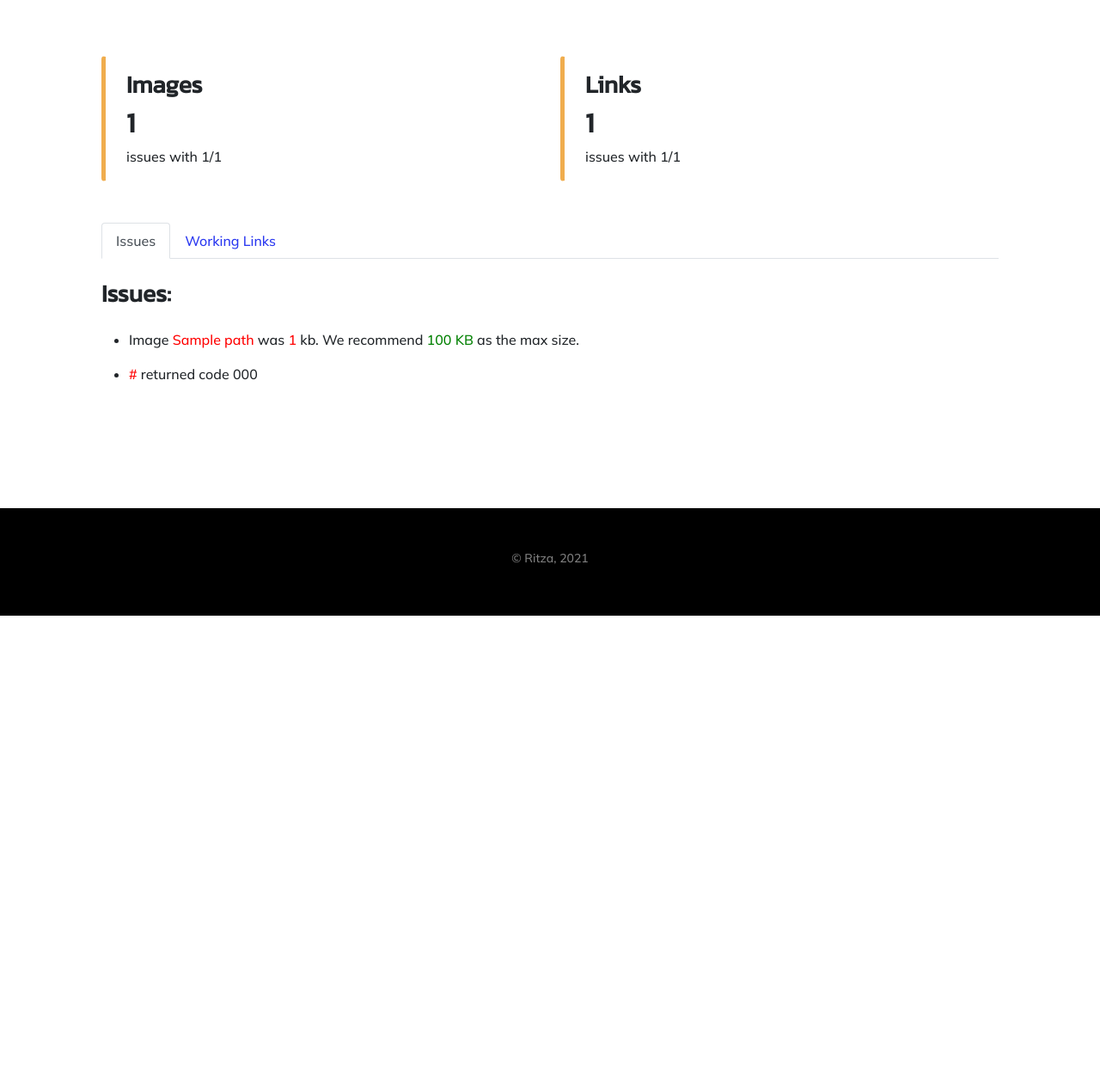
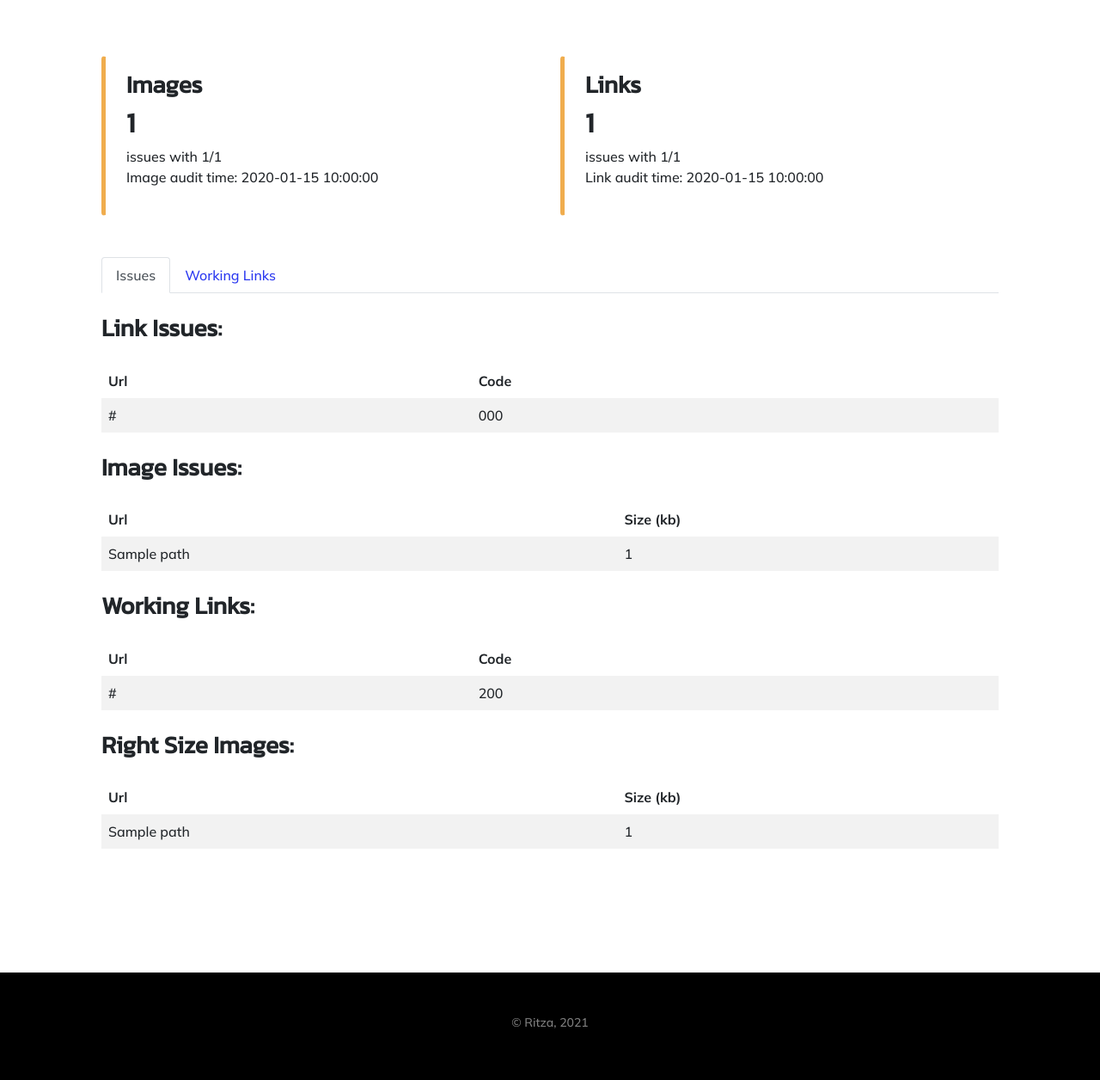
Before and after one commit to ritza-co/docs-audit-server, a Flask app: template templates/display.html in a window 1280 px wide. Shown: the part 215-1471 px from the top of the page at 86% size. Before the commit the page ends 931 px from the top, so only its background shows below. Run offline with Flask 2, Linux system fonts and the light colour scheme; the template is opened without the code that fills it: most values are stand-ins (such as "Sample title", 1, 10 or a date in 2020); some libraries are stand-ins or nearby versions.

Commit message:
optimizations, frontend ,etc

```diff
--- a/main.py
+++ b/main.py
@@ -65,7 +65,8 @@ def status():
 def dashboard():
     tasks = task_manager.get_incomplete_tasks()
     projects = controller.get_projects()
-    print(tasks)
+    # print(tasks)
+
     return render_template("dashboard.html", tasks=tasks, projects=projects)
 
 @app.route("/dashboard-submit")
--- a/task_manager.py
+++ b/task_manager.py
@@ -15,31 +15,44 @@ def initialise_db():
         db['task-requests'] = {}
     if 'results' not in db:
         db['results'] = {}
+    if 'work-queue' not in db:
+        db['work-queue'] = []
 
 def get_task(task_id):
     return dict(db['tasks'][task_id])
 
 def get_result(task_id):
-    return dict(db['results'][task_id])
+    print(f"getting result for {task_id}")
+    results = dict(db['results'][task_id])
+    return results
 
 def get_results():
-    results = [dict(db['results'][result]) for result in db['results']]
+    print("Getting results")
+    t1 = datetime.now()
+#     results = [dict(db['results'][result]) for result in db['results']]
+    results = dict(db['results'])
+    t2 = datetime.now()
+    print("calculation took", t2 - t1)
     return results
 
+'''
 def get_tasks():
     tasks = [dict(db['tasks'][task]) for task in db['tasks']]
     return tasks
+'''
 
+'''
 def get_recrawl_tasks():
-    tasks_to_recrawl = [dict(db['tasks'][task]) for task in db['tasks'] if db['tasks'][task]['status'] == STATUS_RECRAWL]
+    # tasks_to_recrawl = [dict(db['tasks'][task]) for task in db['tasks'] if db['tasks'][task]['status'] == STATUS_RECRAWL]
+    tasks_to_recrawl = [db[task] for task in db['tasks'] if db['tasks'][task]['status'] == STATUS_SUBMITTED]
     return tasks_to_recrawl
+'''
 
 def get_incomplete_tasks():
-    incomplete_tasks = [dict(db['tasks'][task]) for task in db['tasks'] if db['tasks'][task]['status'] == STATUS_SUBMITTED]
-    tasks_to_recrawl = get_recrawl_tasks()
-
-    for task in tasks_to_recrawl:
-        incomplete_tasks.append(task)
+    # incomplete_tasks = [dict(db['tasks'][task]) for task in db['tasks'] if db['tasks'][task]['status'] == STATUS_SUBMITTED]
+    print("getting incopmlete tasks")
+    incomplete_tasks = [db[task] for task in db['tasks'] if db['tasks'][task]['status'] in ( STATUS_SUBMITTED, STATUS_RECRAWL)]
+    print("got, getting recrawl tasks")
     return incomplete_tasks
 
 def create_task(task_type, input_data):
@@ -70,18 +83,19 @@ def handle_task_creation(input_list):
     for url in input_list:
         create_task("image_audit", url)
         create_task("link_audit", url)
-        #create_task("lighthouse", url)
+        print("creating lighthouse task")
+        create_task("lighthouse", url)
 
 def get_oldest_incomplete_task(requested_task_type):
     tasks = db['tasks']
     if requested_task_type:
         tasks_by_date = sorted(
-            [(tasks[task]['created_at'], tasks[task]['task_id']) for task in tasks if tasks[task]['status'] == STATUS_SUBMITTED and tasks[task]['task_type'] == requested_task_type]
+            [(tasks[task]['created_at'], tasks[task]['task_id']) for task in tasks if tasks[task]['status'] in (STATUS_SUBMITTED, STATUS_RECRAWL) and tasks[task]['task_type'] == requested_task_type]
         )
     else:
         # don't give lighthouse tasks unless worker explicitly asks for them
         tasks_by_date = sorted(
-            [(tasks[task]['created_at'], tasks[task]['task_id']) for task in tasks if tasks[task]['status'] == STATUS_SUBMITTED and tasks[task]['task_type'] != 'lighthouse']
+            [(tasks[task]['created_at'], tasks[task]['task_id']) for task in tasks if tasks[task]['status'] in (STATUS_SUBMITTED, STATUS_RECRAWL) and tasks[task]['task_type'] != 'lighthouse']
         )
     if tasks_by_date:
         task_id = tasks_by_date[0][1]
@@ -100,21 +114,12 @@ def get_oldest_recrawl_task():
 
 def assign_task(requested_task_type=None):
     task = get_oldest_incomplete_task(requested_task_type)
-    recrawl_task = {}
-    if not task:
-        recrawl_task = get_oldest_recrawl_task()
-        if not recrawl_task:
-            return {}
     if task:
         task_id = task['task_id']
         db['tasks'][task_id]['status'] = STATUS_PROCESSING
         db['tasks'][task_id]['assigned_at'] = str(datetime.utcnow())
         return task
-    elif recrawl_task:
-        task_id = recrawl_task['task_id']
-        db['tasks'][task_id]['status'] = STATUS_PROCESSING
-        db['tasks'][task_id]['assigned_at'] = str(datetime.utcnow())
-        return recrawl_task
+    return {}
 
 def get_task_requests():
     return [dict(db['task-requests'][request]) for request in db['task-requests']]
--- a/templates/dashboard.html
+++ b/templates/dashboard.html
@@ -38,7 +38,7 @@
                         <form method="POST" action="/task">
                             <div class="purple-border">
                                 <textarea type="text" name="input_data" rows="4" cols="50vw"
-                                          placeholder="https://example.com&#10;https://google.com&#10;"></textarea>
+                                          placeholder="https://docs.example.com/getting-started&#10;https://docs.example.com/advanced-use&#10;https://docs.example.com/features"></textarea>
                             </div>
                             <p></p>
                             <div class="input submit">
--- a/templates/display.html
+++ b/templates/display.html
@@ -50,6 +50,7 @@
                         <h3>Images</h3>
                         <h2>{{ total_images }}</h2>
                         <span>issues with {{ images|length }}/{{ total_images }}</span>
+                        <p>Image audit time: {{ results['image_audit_time']}}</p>
                     </div>
                 </div>
 
@@ -58,6 +59,7 @@
                         <h3>Links</h3>
                         <h2>{{ results['total_links'] }}</h2>
                         <span>issues with {{ results['broken_links']|length }}/{{ results['total_links'] }}</span>
+                        <p>Link audit time: {{ results['link_audit_time']}}</p>
                     </div>
                 </div>
             </div>
@@ -77,22 +79,91 @@
                 </ul>
                 <div class="tab-content" id="myTabContent">
                     <div class="tab-pane fade show active" id="issues" role="tabpanel" aria-labelledby="home-tab">
-                        <h3 class="my-4">Issues:</h3>
 
-                        <ul>
-                            {% for image in images %}
-                                <li>Image <p class="broken">{{ image['path'] }}</p> was <p
-                                        class="broken">{{ image['size'] }}</p> kb. We recommend <p class="green">100
-                                    KB</p> as the max size.
-                                </li>
-                            {% endfor %}
-                        </ul>
+                        {% if results['broken_links']|length > 0 %}
+                        <h3 class="my-4">Link Issues:</h3>
 
-                        <ul>
-                            {% for link in results['broken_links'] %}
-                                <li><p class="broken">{{ link['link'] }}</p> returned code {{ link['code'] }}</li>
-                            {% endfor %}
-                        </ul>
+                        <table class="table table-borderless table-striped sortable">
+                        <thead>
+                        <tr>
+                          <th>Url</th>
+                          <th>Code</th>
+                        </tr>
+                        </thead>
+                        <tbody>
+                        {% for link in results['broken_links'] %}
+                            <tr>
+                              <td>{{ link['link'] }}</td>
+                              <td>{{ link['code'] }}</td>
+                            </tr>
+                        {% endfor %}
+                        </tbody>
+                        </table>
+                        {% endif %}
+
+                        {% if images|length > 0 %}
+                        <h3 class="my-4">Image Issues:</h3>
+
+                        <table class="table table-borderless table-striped sortable">
+                        <thead>
+                        <tr>
+                          <th>Url</th>
+                          <th>Size (kb)</th>
+                        </tr>
+                        </thead>
+                        <tbody>
+                        {% for image in images %}
+                            <tr>
+                              <td>{{ image['path'] }}</td>
+                              <td>{{ image['size'] }}</td>
+                            </tr>
+                        {% endfor %}
+                        </tbody>
+                        </table>
+                        {% endif %}
+
+                        {% if results['working_links']|length > 0 %}
+                        <h3 class="my-4">Working Links:</h3>
+
+                        <table class="table table-borderless table-striped sortable">
+                        <thead>
+                        <tr>
+                          <th>Url</th>
+                          <th>Code</th>
+                        </tr>
+                        </thead>
+                        <tbody>
+                        {% for link in results['working_links'] %}
+                            <tr>
+                              <td>{{ link }}</td>
+                              <td>{{ 200 }}</td>
+                            </tr>
+                        {% endfor %}
+                        </tbody>
+                        </table>
+                        {% endif %}
+
+                      {% if results['right_size_images']|length > 0 %}
+                        <h3 class="my-4">Right Size Images:</h3>
+
+                        <table class="table table-borderless table-striped sortable">
+                        <thead>
+                        <tr>
+                          <th>Url</th>
+                          <th>Size (kb)</th>
+                        </tr>
+                        </thead>
+                        <tbody>
+                        {% for image in results['right_size_images'] %}
+                            <tr>
+                              <td>{{ image['path'] }}</td>
+                              <td>{{ image['size'] }}</td>
+                            </tr>
+                        {% endfor %}
+                        </tbody>
+                        </table>
+                        {% endif %}
+
                     </div>
 
                     <div class="tab-pane fade" id="working" role="tabpanel" aria-labelledby="working-tab">
```
Also changed, not shown: TODO.md (+8 -0 lines), controller.py (+19 -3 lines).
